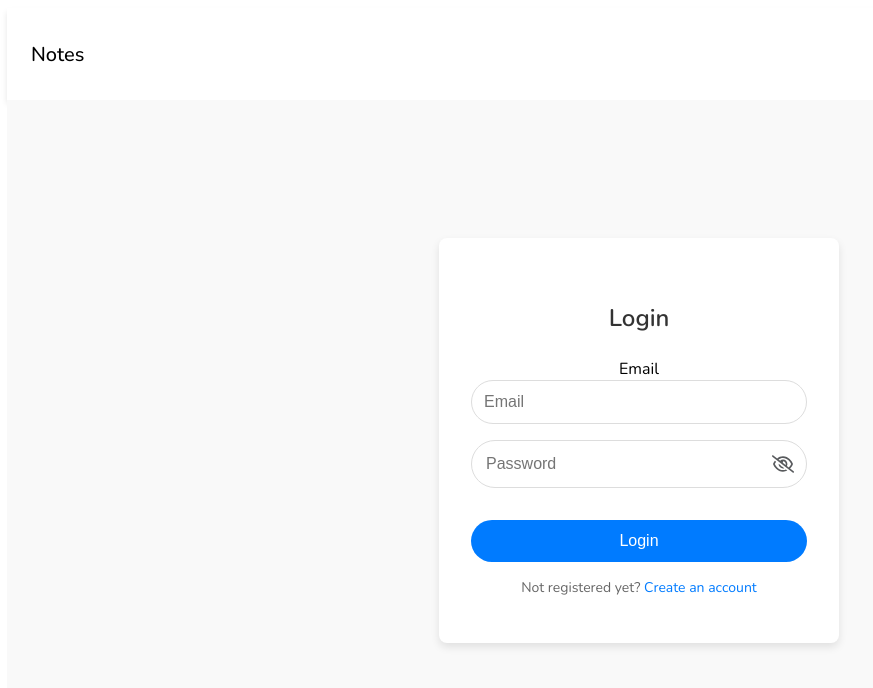
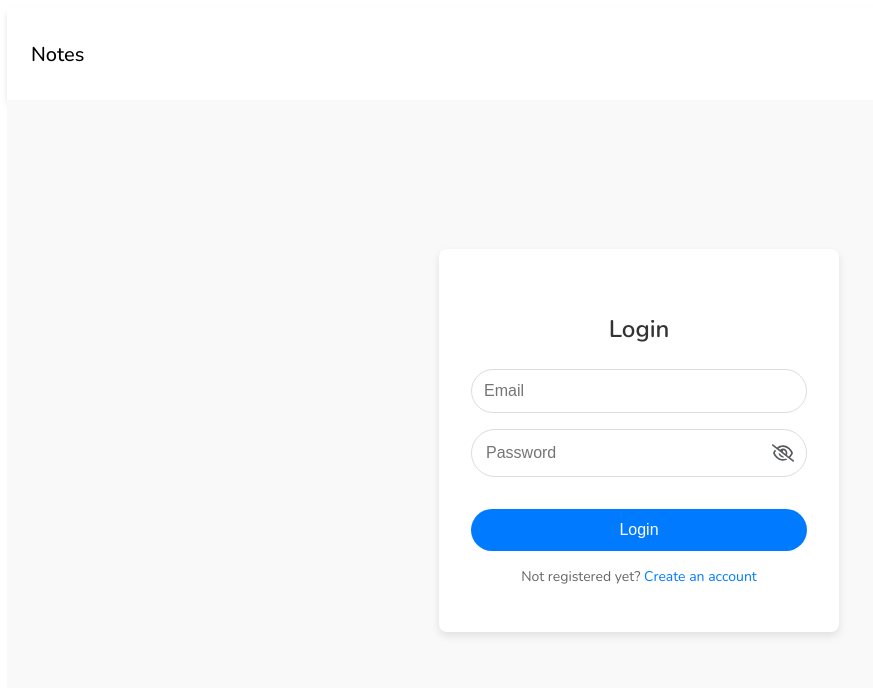
Before and after one commit to DenislavaVM/NotesHub-MERN, a React (Vite) app in the folder frontend/: page /login in a window 1280 px wide. Shown: the top 688 px of the page, without its empty margins (1-874 px from the left). Built offline with nearby package versions, Linux system fonts and the light colour scheme.

Commit message:
Update Login styles with error messages and accessibility improvements

```diff
--- a/frontend/src/pages/Login/Login.css
+++ b/frontend/src/pages/Login/Login.css
@@ -63,3 +63,20 @@
   .forgot-password-link:hover {
     text-decoration: underline;
   }
+
+  .error-message {
+    color: #d9534f;
+    font-size: 0.875rem;
+    margin-bottom: 1rem;
+  }
+
+  .visually-hidden {
+    position: absolute;
+    width: 1px;
+    height: 1px;
+    margin: -1px;
+    padding: 0;
+    overflow: hidden;
+    clip: rect(0, 0, 0, 0);
+    border: 0;
+  }
```
